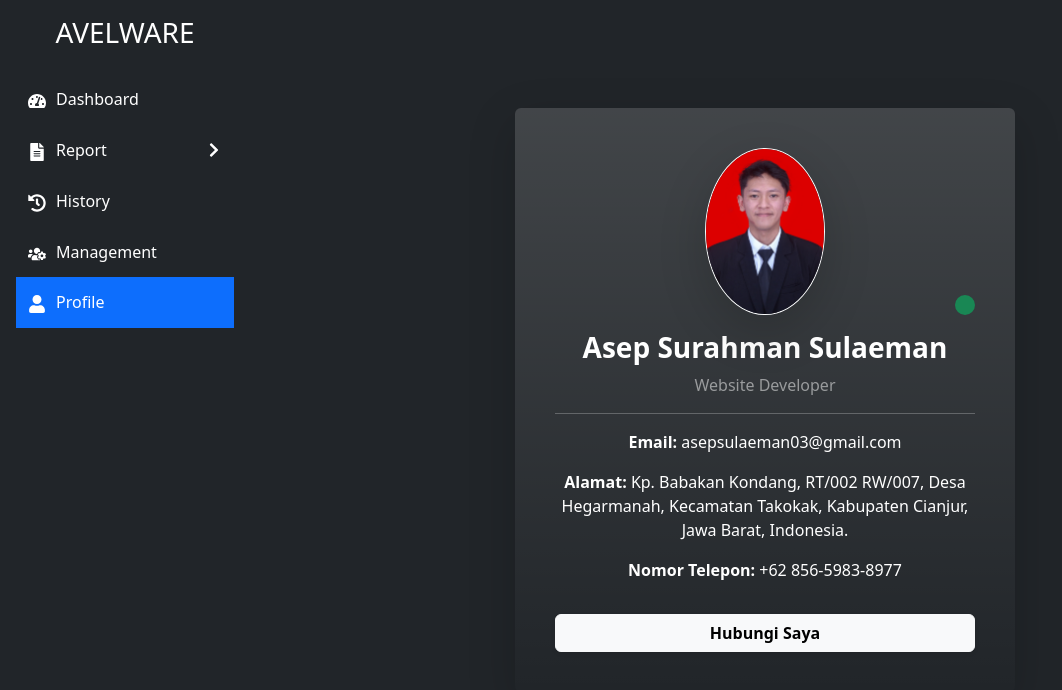
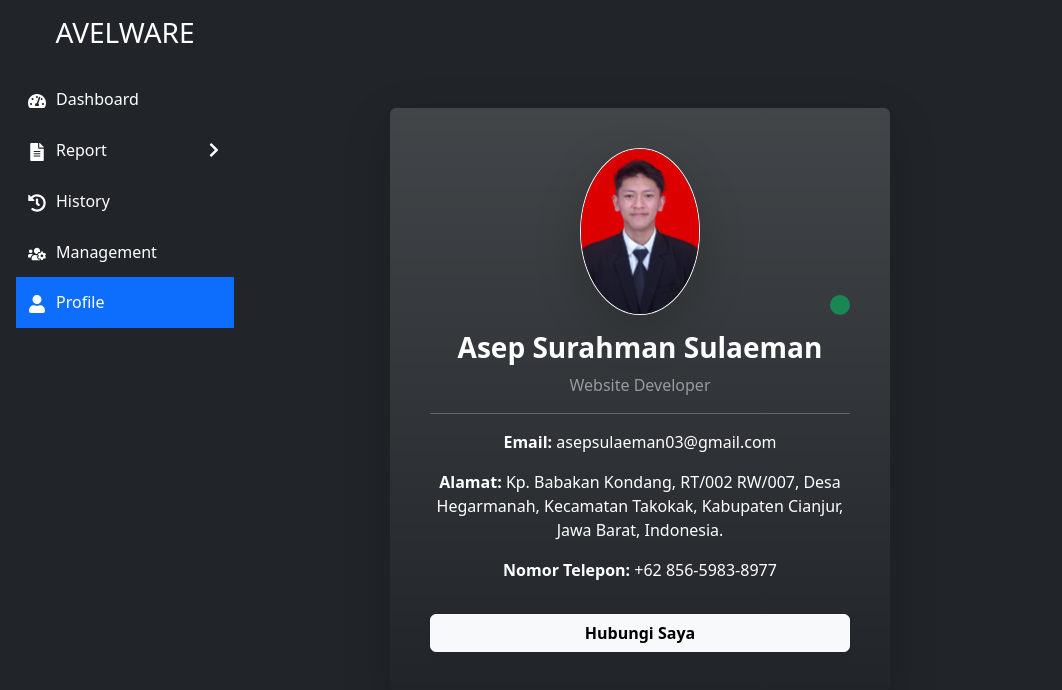
Before and after one commit to asepsurahman03/avelware-asep, a React (Vite) app: page /profile in a window 1280 px wide. Shown: the top 690 px of the page, without its empty margins (0-1062 px from the left). Built offline with nearby package versions, Linux system fonts and the light colour scheme.

Commit message:
Profile.jsx

```diff
--- a/src/components/Profile.jsx
+++ b/src/components/Profile.jsx
@@ -1,4 +1,4 @@
-import { Container, Row, Col, Card, Image, Button } from "react-bootstrap";
+import { Container, Card, Image, Button } from "react-bootstrap";
 import Sidebar from "./Sidebar";
 import "bootstrap/dist/css/bootstrap.min.css";
 
@@ -17,8 +17,17 @@ const Profile = () => {
       }}
     >
       <Sidebar />
-      <div className="flex-grow-1 p-4 d-flex justify-content-center align-items-center" style={{ marginLeft: "250px", marginRight: "auto" }}>
-        <Card className="text-white bg-gradient p-4 shadow-lg border-0 rounded w-100 mx-3" style={{ maxWidth: "500px", background: "linear-gradient(135deg, #6a11cb, #2575fc)" }}>
+      <div
+        className="flex-grow-1 p-4 d-flex justify-content-center align-items-center"
+        style={{ marginLeft: "auto", marginRight: "auto", maxWidth: "100%" }} // Menghapus margin kiri di layar kecil
+      >
+        <Card
+          className="text-white bg-gradient p-4 shadow-lg border-0 rounded w-100 mx-3"
+          style={{
+            maxWidth: "500px",
+            background: "linear-gradient(135deg, #6a11cb, #2575fc)"
+          }}
+        >
           <Card.Body className="text-center">
             <div className="position-relative mb-3">
               <Image
```
